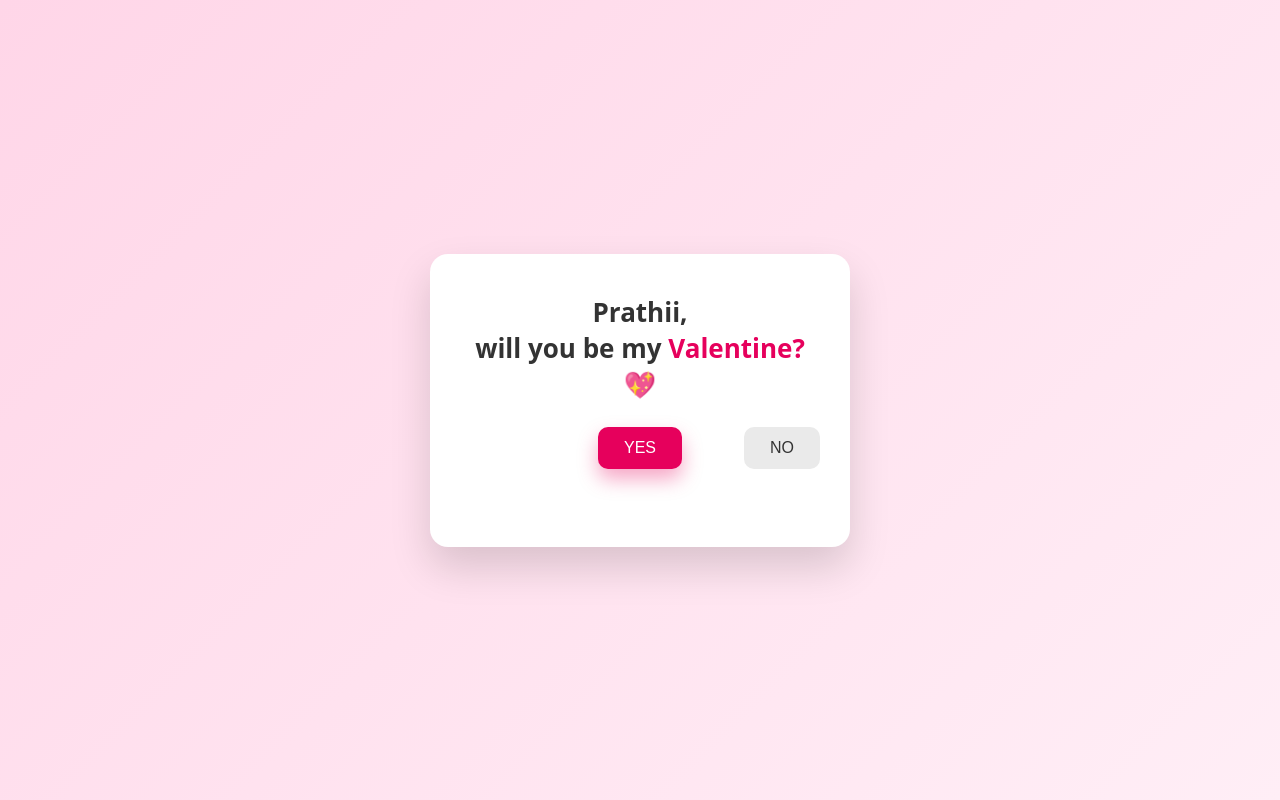
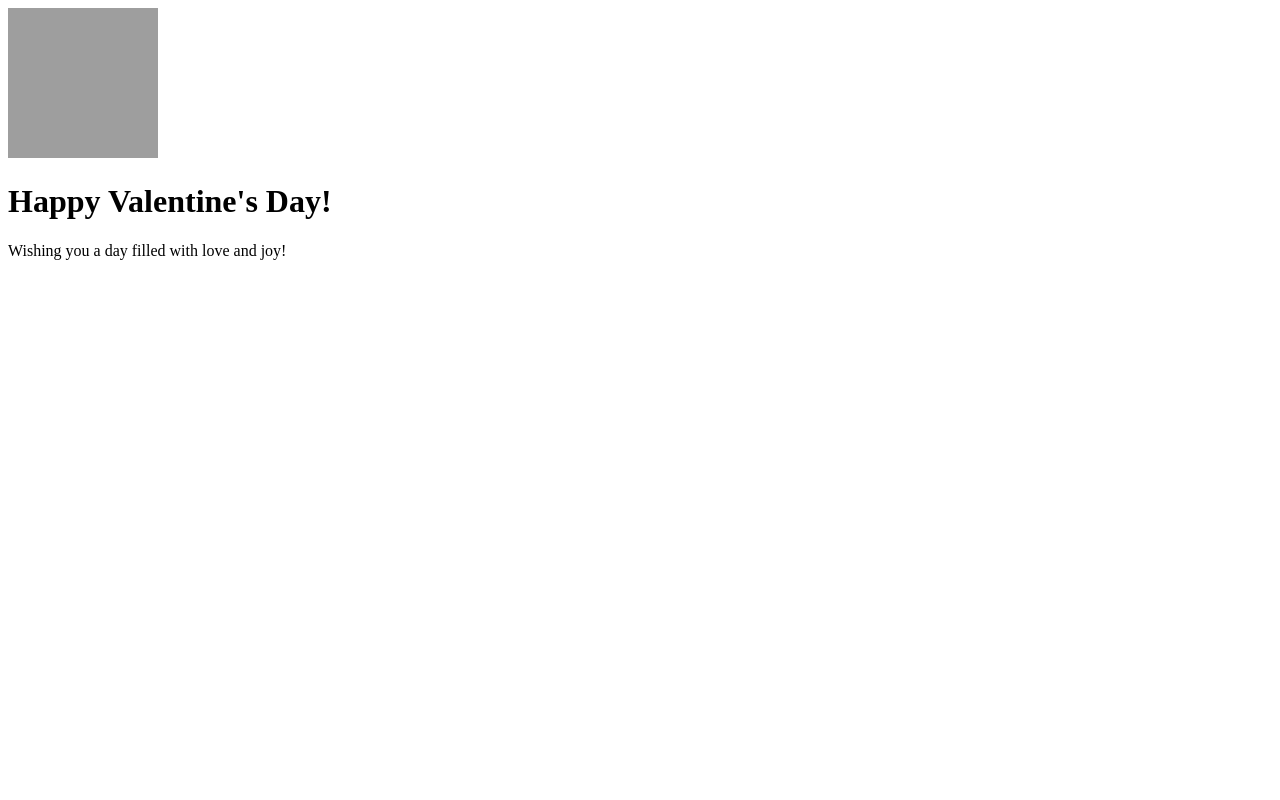
Before and after one commit to teejaygokul21-ux/Your-my-bbe, a plain HTML site: page index.html in a window 1280 px wide. Drawn offline with Linux system fonts and the light colour scheme; grey boxes are pictures that could not be loaded.

Commit message:
Update index.html to add Google Drive image as profile picture

```diff
--- a/index.html
+++ b/index.html
@@ -1,115 +1,17 @@
 <!DOCTYPE html>
 <html lang="en">
 <head>
-  <meta charset="UTF-8" />
-  <title>Be My Valentine 💖</title>
-  <meta name="viewport" content="width=device-width, initial-scale=1.0" />
-  <style>
-    * { box-sizing: border-box; }
-    body {
-      margin: 0;
-      height: 100vh;
-      display: flex;
-      align-items: center;
-      justify-content: center;
-      background: linear-gradient(135deg, #ffd6e8, #ffeef6);
-      font-family: "Poppins", system-ui, -apple-system, Arial, sans-serif;
-    }
-    .card {
-      background: #fff;
-      padding: 40px 30px;
-      border-radius: 18px;
-      text-align: center;
-      box-shadow: 0 20px 40px rgba(0,0,0,0.15);
-      max-width: 90%;
-      width: 420px;
-    }
-    h1 {
-      margin: 0 0 25px;
-      font-size: 26px;
-      color: #333;
-    }
-    h1 span { color: #e6005c; }
-    .buttons {
-      position: relative;
-      height: 80px;
-    }
-    button {
-      padding: 12px 26px;
-      font-size: 16px;
-      border-radius: 10px;
-      border: none;
-      cursor: pointer;
-      transition: 0.2s ease;
-    }
-    #yes {
-      background: #e6005c;
-      color: #fff;
-      box-shadow: 0 10px 20px rgba(230,0,92,0.35);
-    }
-    #no {
-      position: absolute;
-      right: 0;
-      background: #eaeaea;
-      color: #333;
-    }
-    .hearts {
-      position: fixed;
-      inset: 0;
-      pointer-events: none;
-      overflow: hidden;
-    }
-    .heart {
-      position: absolute;
-      bottom: -20px;
-      font-size: 24px;
-      animation: float 4s linear infinite;
-    }
-    @keyframes float {
-      from { transform: translateY(0); opacity: 1; }
-      to { transform: translateY(-110vh); opacity: 0; }
-    }
-  </style>
+    <meta charset="UTF-8">
+    <meta name="viewport" content="width=device-width, initial-scale=1.0">
+    <title>Valentine's Card</title>
 </head>
 <body>
-
-  <div class="card">
-    <h1>Prathii, <br>will you be my <span>Valentine?</span> 💖</h1>
-    <div class="buttons">
-      <button id="yes">YES</button>
-      <button id="no">NO</button>
-    </div>
-  </div>
-
-  <div class="hearts" id="hearts"></div>
-
-  <script>
-    const noBtn = document.getElementById("no");
-    const yesBtn = document.getElementById("yes");
-    const heartsBox = document.getElementById("hearts");
-
-    noBtn.addEventListener("mouseover", () => {
-      const x = Math.random() * 250;
-      const y = Math.random() * 40;
-      noBtn.style.left = x + "px";
-      noBtn.style.top = y + "px";
-    });
-
-    yesBtn.addEventListener("click", () => {
-      for (let i = 0; i < 25; i++) {
-        const heart = document.createElement("div");
-        heart.className = "heart";
-        heart.innerText = "❤️";
-        heart.style.left = Math.random() * 100 + "vw";
-        heart.style.animationDuration = (2 + Math.random() * 3) + "s";
-        heartsBox.appendChild(heart);
-        setTimeout(() => heart.remove(), 5000);
-      }
-      setTimeout(() => {
-        alert("Yayyy! 💕 Happy Valentine's Day!");
-      }, 300);
-    });
-  </script>
-
+    <header>
+        <img src="https://drive.google.com/uc?id=18cUop5I1p7-BDhvZF4DN9eJwhQ52vFa9" alt="Profile Picture" style="width:150px;height:150px;">
+        <h1>Happy Valentine's Day!</h1>
+    </header>
+    <main>
+        <p>Wishing you a day filled with love and joy!</p>
+    </main>
 </body>
 </html>
```
